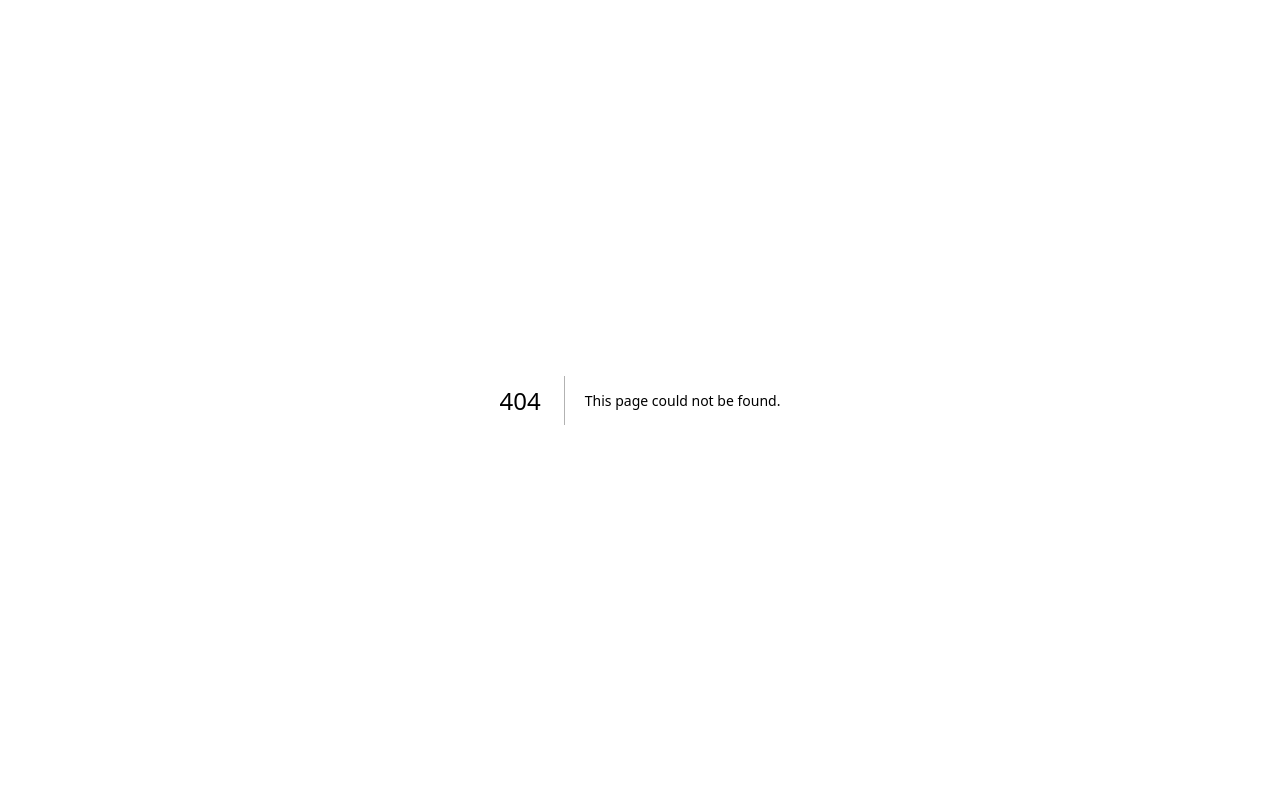
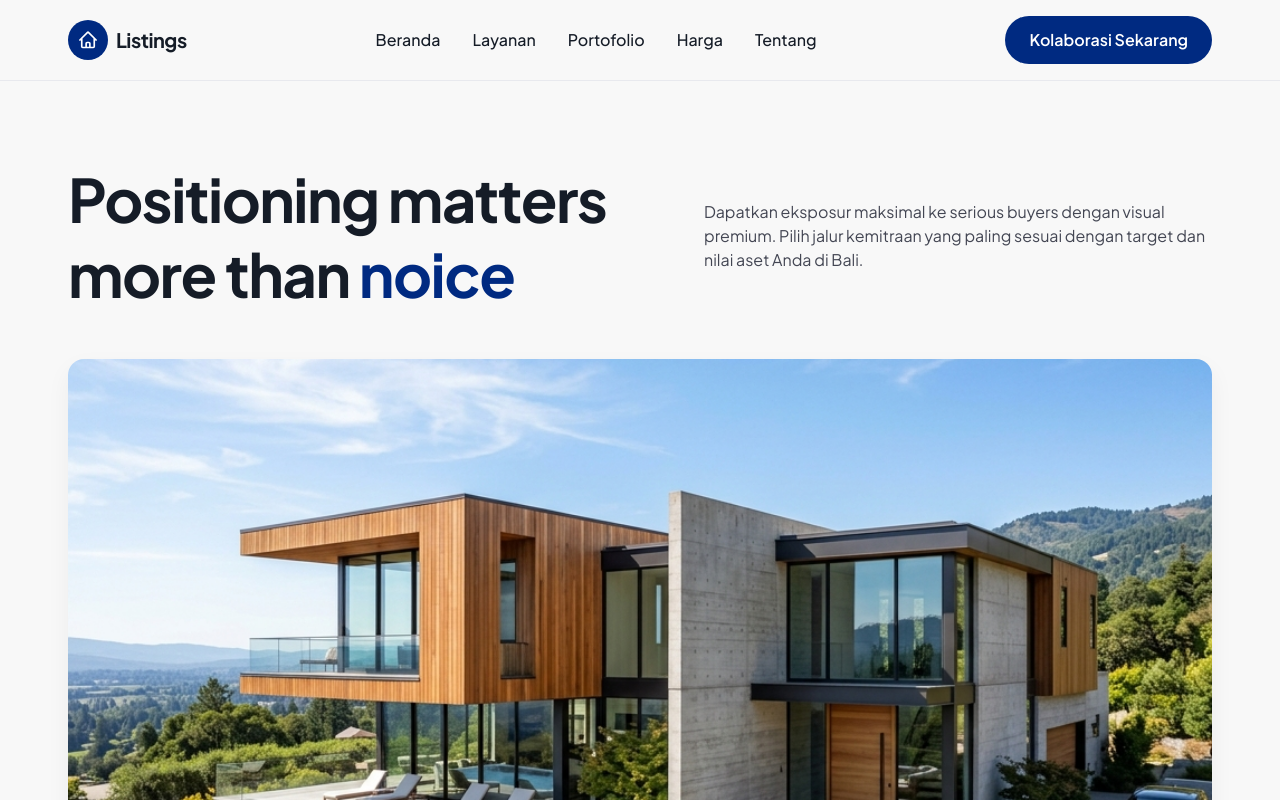
Before and after one commit to AIDILYOWIE/agency_property_website, a Next.js app: page /pricing in a window 1280 px wide. Before the commit this address had no page. Shown: the top 800 px of the page. Built offline with nearby package versions, Linux system fonts and the light colour scheme.

Commit message:
:lipstick: Add page pricing

```diff
--- a/app/_components/layout/Navbar.tsx
+++ b/app/_components/layout/Navbar.tsx
@@ -50,7 +50,7 @@ export function Navbar() {
             Portofolio
           </Link>
           <Link
-            href="/#harga"
+            href="/pricing"
             className="text-on-background font-medium hover:text-primary transition-colors"
           >
             Harga
--- /dev/null
+++ b/app/pricing/page.tsx
@@ -0,0 +1,38 @@
+import { Tenor_Sans } from "next/font/google";
+import { Navbar } from "../_components/layout/Navbar";
+import { Hero } from "../_components/sections/Hero";
+import { Pricing } from "../_components/sections/Pricing";
+import {Testimonials} from "../_components/sections/Testimonials";
+import { Faq } from "../_components/sections/Faq";
+import { CallToAction } from "../_components/sections/CallToAction";
+
+export default function PricingPage() {
+    return (
+        <div className="flex flex-col min-h-screen">
+            <Navbar />
+            <div className="flex flex-col px-[68px]">
+                <Hero
+                    headline={
+                        <>
+                            Positioning matters more than <span className="text-primary">noice</span>
+                        </>
+                    }
+                    description="Dapatkan eksposur maksimal ke serious buyers dengan visual premium. Pilih jalur kemitraan yang paling sesuai dengan target dan nilai aset Anda di Bali."
+                    isCtaButton={false}
+                />
+                <Pricing />
+                <Testimonials/>
+                <Faq faqs={[
+                    { question: "Apakah ada jaminan properti pasti laku?", answer: "You can easily schedule a property viewing by contacting our agent or clicking the 'Schedule Visit' button on the property details page. We will arrange a convenient time for you." },
+                    { question: "Bagaimana proses Free Property Visit untuk paket 3 Slot? ", answer: "You can easily schedule a property viewing by contacting our agent or clicking the 'Schedule Visit' button on the property details page. We will arrange a convenient time for you." },
+                    { question: "Apakah saya masih bisa menjual sendiri jika pakai Open Slot? ", answer: "You can easily schedule a property viewing by contacting our agent or clicking the 'Schedule Visit' button on the property details page. We will arrange a convenient time for you." },
+                ]}
+
+              />
+            </div>
+                <CallToAction variant="center"  title="Still unsure which path is right for your property?" description="Diskusikan aset Anda dengan tim kami, dan kami akan merekomendasikan strategi penempatan terbaik." buttons={[
+                     { label: 'Konsultasi Sekarang', variant: "primary", href: "/contact" },
+                ]} />
+        </div>
+    )
+}
```
